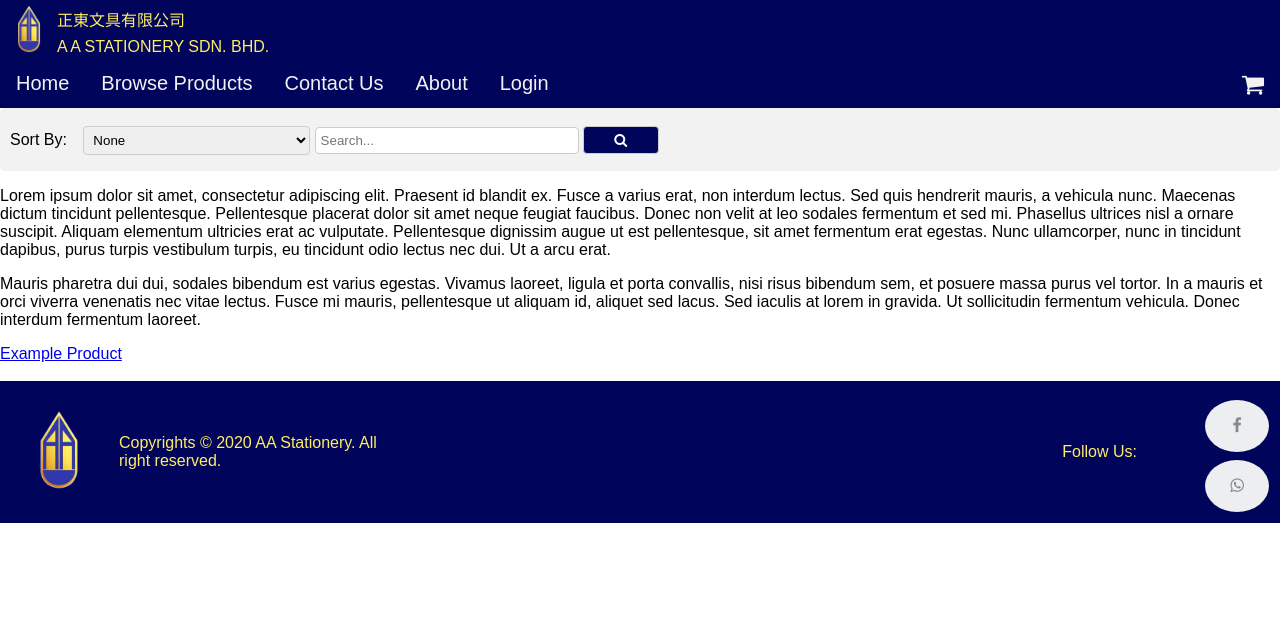
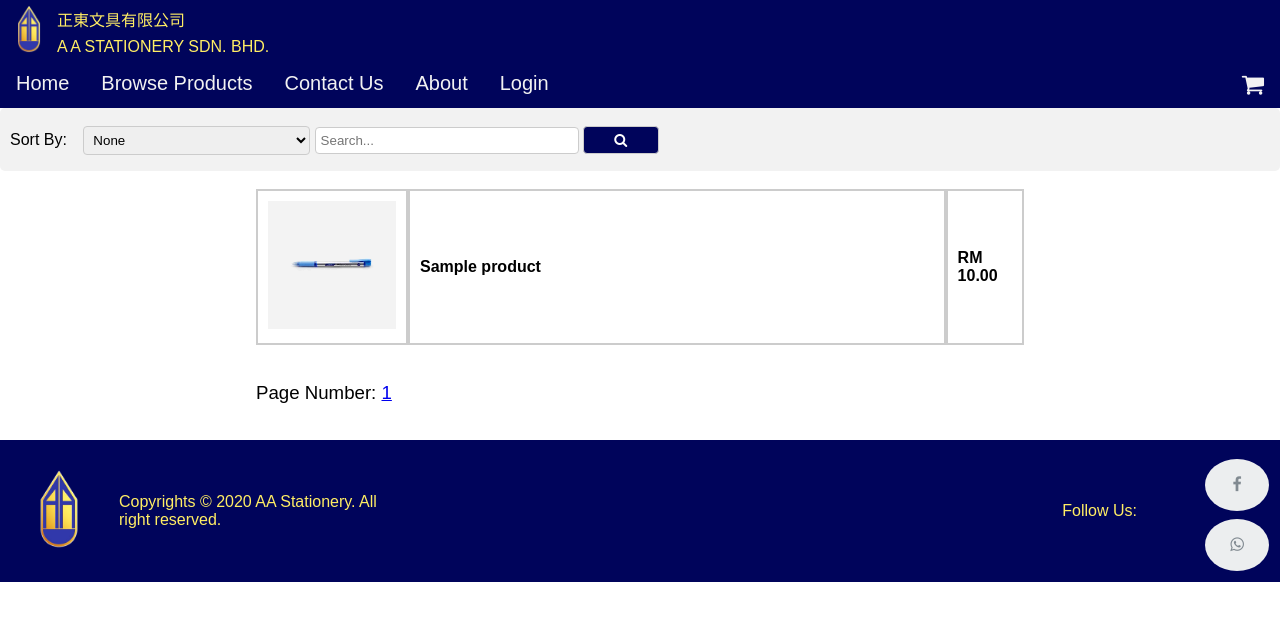
Before and after one commit to Rust405/WST-Assignment, a PHP site: page /browse.php in a window 1280 px wide. Shown: the top 621 px of the page. Run offline with PHP 8.4, Linux system fonts and the light colour scheme; tables that the repository leaves empty or names only in its code hold one stand-in row (values such as "Sample post").

Commit message:
Add files via upload

```diff
--- a/browse.php
+++ b/browse.php
@@ -31,6 +31,10 @@
                 resize: vertical;
                 box-sizing: border-box;
             }
+            button[type=submit]:active {
+                background-color: #FFEE64;
+                color: black;
+            }
 
             label {
                 padding: 12px 12px 12px 0;
@@ -56,7 +60,6 @@
             }
 
 
-
             /* Clear floats after the columns */
             .row:after {
                 content: "";
@@ -76,6 +79,13 @@
 
                 }
             }
+            .productTD{
+                text-align:left;
+                border:2px solid #ccc;
+                padding: 10px;
+            }
+
+
         </style>
     </head>
     <body>
@@ -85,46 +95,186 @@
                 <div class="row">
                     <label for="sortby">Sort By:</label>
                     <select name="sortby">
-                        <option value="none">None</option>
-                        <option value="AZ">Alphabetically, A-Z</option>
-                        <option value="ZA">Alphabetically, Z-A</option>
-                        <option value="LH">Price, low to high</option>
-                        <option value="HL">Price, high to low</option>
+                        <?php
+                        if (isset($_GET['sortby'])) {
+
+                            if ($_GET['sortby'] == "AZ") {
+                                echo '<option value="AZ">Alphabetically, A-Z</option>'
+                                . '<option value="none">None</option>'
+                                . '<option value="ZA">Alphabetically, Z-A</option>'
+                                . '<option value="LH">Price, low to high</option>'
+                                . ' <option value="HL">Price, high to low</option>';
+                            }
+                            if ($_GET['sortby'] == "ZA") {
+                                echo '<option value="ZA">Alphabetically, Z-A</option>'
+                                . '<option value="none">None</option>'
+                                . '<option value="AZ">Alphabetically, A-Z</option>'
+                                . '<option value="LH">Price, low to high</option>'
+                                . ' <option value="HL">Price, high to low</option>';
+                            }
+                            if ($_GET['sortby'] == "LH") {
+                                echo '<option value="LH">Price, low to high</option>'
+                                . '<option value="none">None</option>'
+                                . '<option value="AZ">Alphabetically, A-Z</option>'
+                                . '<option value="ZA">Alphabetically, Z-A</option>'
+                                . ' <option value="HL">Price, high to low</option>';
+                            }
+                            if ($_GET['sortby'] == "HL") {
+                                echo ' <option value="HL">Price, high to low</option>'
+                                . '<option value="none">None</option>'
+                                . '<option value="AZ">Alphabetically, A-Z</option>'
+                                . '<option value="ZA">Alphabetically, Z-A</option>'
+                                . '<option value="LH">Price, low to high</option>';
+                            } if ($_GET['sortby'] == "none") {
+                                echo '<option value="none">None</option>'
+                                . '<option value="AZ">Alphabetically, A-Z</option>'
+                                . '<option value="ZA">Alphabetically, Z-A</option>'
+                                . '<option value="LH">Price, low to high</option>'
+                                . ' <option value="HL">Price, high to low</option>';
+                            }
+                        }
+                        if (isset($_GET['sortby']) == false) {
+                            echo '<option value="none">None</option>'
+                            . '<option value="AZ">Alphabetically, A-Z</option>'
+                            . '<option value="ZA">Alphabetically, Z-A</option>'
+                            . '<option value="LH">Price, low to high</option>'
+                            . ' <option value="HL">Price, high to low</option>';
+                        }
+                        ?>
+
                     </select>
 
 
                     <a class="search-container">
-                        <input type="text" placeholder="Search..." name="s">
+                        <input type="text" placeholder="Search..." name="search" value="<?php
+                        if (isset($_GET['search'])) {
+                            $search = $_GET['search'];
+                            echo "$search";
+                        }
+                        ?>">
                         <button type="submit" ><i class="fa fa-search"></i></button>
                     </a>
                 </div>
             </form>
         </div>
+        <br>
 
-       <?php
+        <?php
+        require_once('mysqli_connect.php');
+
+        $productID = array();
+        $productName = array();
+        $productPrice = array();
+
+        $currentPageNumber = 1;
+
+        $columnName = ""; //which column
+        $order = ""; //ORDER
+        $where = ""; //LIKE
+        $sort = NULL;
+
+        if (isset($_GET['search'])) {
+            $search = $_GET['search'];
+
+            $where = "WHERE prod_name LIKE '%". "$search" . "%'";
+
+        }
+
+        if (isset($_GET['sortby'])) {
+            $sort = $_GET['sortby'];
+            if ($sort == "none") {
+                $columnName = ""; //which column
+                $order = "";
+            }
+            if ($sort == "AZ") { //A-Z
+                $columnName = " ORDER BY prod_name "; //which column
+                $order = "ASC";
+            }
+            if ($sort == "ZA") { //Z-A
+                $columnName = " ORDER BY prod_name "; //which column
+                $order = "DESC";
+            }
+            if ($sort == "LH") { //Low-High
+                $columnName = " ORDER BY prod_price "; //which column
+                $order = "ASC";
+            }
+            if ($sort == "HL") { //High-Low
+                $columnName = " ORDER BY prod_price "; //which column
+                $order = "DESC";
+            }
+        }
+
+        $q = "SELECT * from product " . " $where " . " $columnName " . " $order ";
+
+
+        $result = @mysqli_query($dbc, $q);
+        $numOfResult = @mysqli_num_rows($result);
+        $numOfPage = $numOfResult / 10.00;
+
+        if (isset($_GET['page'])) {
+            $currentPageNumber = $_GET['page'];
+        }
+
+        //search no results
+        if ($numOfResult == 0) {
+            echo "<p>&nbsp; No such product exists!</p>";
+        }
+        //default
+        if ($numOfResult > 0) {
+            echo "<table style='margin-left:20%;margin-right:20%;' cellspacing='0' >";
+
+            $i = 0;
+            //get details
+            if ($result) {
+                while ($row = $result->fetch_object()) {
+                    $productID[$i] = $row->prod_id;
+                    $productName[$i] = $row->prod_name;
+                    $productPrice[$i] = $row->prod_price;
+                    ++$i;
+                }
+            }
+
+
+            $limit = 10 + (10 * ($currentPageNumber - 1));
+            if ($limit > $numOfResult) {
+                $limit = $numOfResult;
+            }
+
+            for ($i = 0 + (10 * ($currentPageNumber - 1)); $i < $limit; $i++) {
+                echo "<tr>";
+                echo "<td  class='productTD'><a href=product.php?id=$productID[$i]><img src='images/$productID[$i]" . ".jpg' height='128px' width='128px'></a></td>";
+                echo "<td  class='productTD' style=' width:70%;'><a style ='text-decoration:none;color:black;' href=product.php?id=$productID[$i]><b>$productName[$i]</b></a></td>";
+                printf("<td class='productTD' ><a style ='text-decoration:none;color:black;' href=product.php?id=$productID[$i]><b>RM %0.2f</b></a></td>", $productPrice[$i]);
+                echo "</tr>";
+            }
 
 
 
-       ?>
+            echo "</table>";
 
 
+            echo "<br><p style='margin-left:20%;font-size:14pt;'>Page Number: ";
+            if ($sort != NULL) {
+                $l = "&sortby=$sort";
+            }
+            if ($sort == NULL) {
+                $l = "";
+            }
+
+            for ($i = 0; $i < $numOfPage; $i++) {
+                $a = $i + 1;
+                printf(" <a href='browse.php?page=%d%s'>%d</a> ", $a, $l, $a);
+            }
+            echo "</p>";
+        }
 
 
-    <p>Lorem ipsum dolor sit amet, consectetur adipiscing elit. Praesent id blandit ex. Fusce a varius erat, non interdum lectus. Sed quis hendrerit mauris, a vehicula nunc.
-        Maecenas dictum tincidunt pellentesque. Pellentesque placerat dolor sit amet neque feugiat faucibus. Donec non velit at leo sodales fermentum et sed mi.
-        Phasellus ultrices nisl a ornare suscipit. Aliquam elementum ultricies erat ac vulputate. Pellentesque dignissim augue ut est pellentesque, sit amet fermentum erat egestas.
-        Nunc ullamcorper, nunc in tincidunt dapibus, purus turpis vestibulum turpis,
-        eu tincidunt odio lectus nec dui. Ut a arcu erat. </p>
+        @mysqli_close($dbc);
+        ?>
 
-    <p>Mauris pharetra dui dui, sodales bibendum est varius egestas. Vivamus laoreet, ligula et porta convallis, nisi risus bibendum sem, et posuere massa purus vel tortor.
-        In a mauris et orci viverra venenatis nec vitae lectus. Fusce mi mauris, pellentesque ut aliquam id, aliquet sed lacus.
-        Sed iaculis at lorem in gravida. Ut sollicitudin fermentum vehicula.
-        Donec interdum fermentum laoreet. </p>
 
-    <a href="product.php">Example Product</a>
-
-</body>
-<?php
-include ('footer.html');
-?>
+    </body>
+    <?php
+    include ('footer.html');
+    ?>
 </html>
--- a/login.php
+++ b/login.php
@@ -6,7 +6,7 @@
         <meta name="viewport" content="width=device-width, initial-scale=1">
         <?php
         include ('header.html');
-        require_once('helper.php');
+        require_once('mysqli_connect.php');
         ?>
         <style>
             input[type=email]{
--- a/register.php
+++ b/register.php
@@ -5,6 +5,7 @@
         <title>Register</title>
         <?php
         include ('header.html');
+        require_once('mysqli_connect.php');
         ?>
         <style>
             input[type=text]{
```
